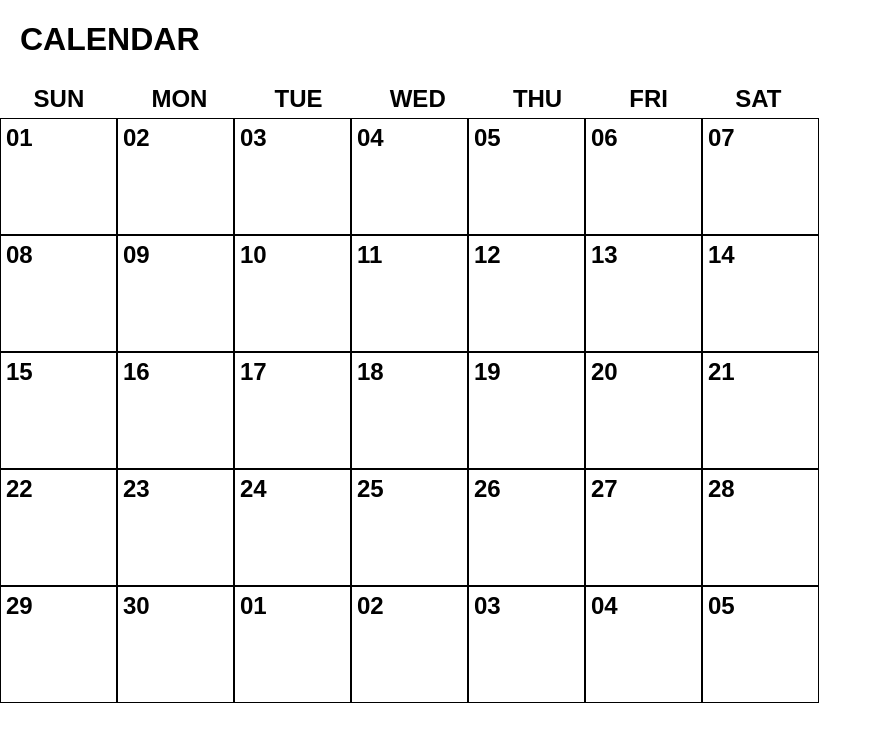
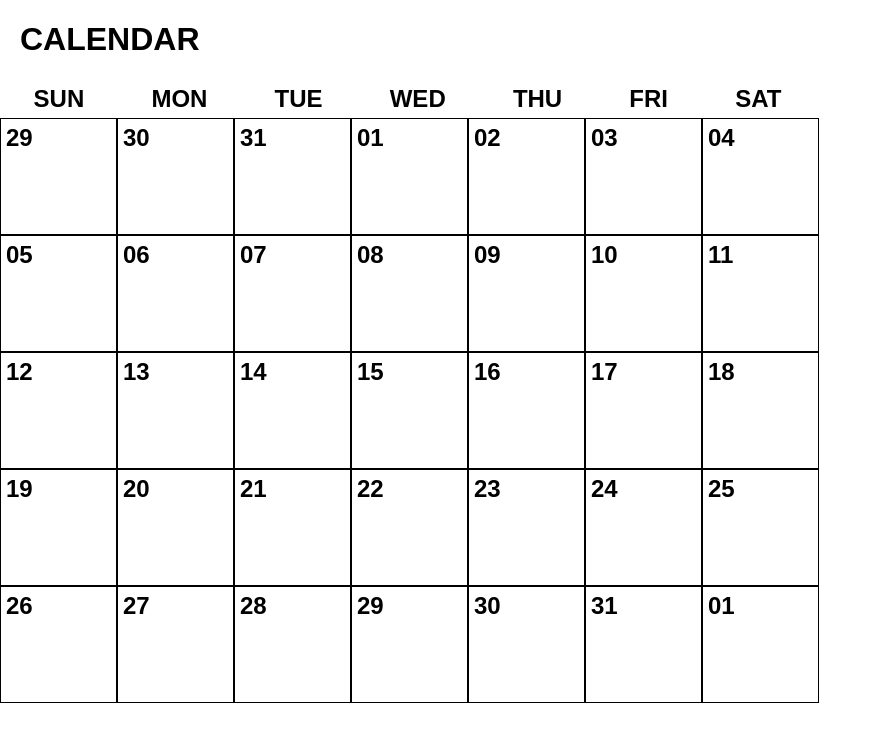
Before and after one commit to mattesongrossman/Calendar_App, a React (Create React App) app in the folder calendar_app/: page /event/login in a window 1280 px wide. Shown: the top 742 px of the page, without its empty margins (0-882 px from the left). Built offline with nearby package versions, Linux system fonts and the light colour scheme.

Commit message:
made makeWeeks into a method that takes a year and month and generates all the weeks and days for that month

```diff
--- a/calendar_app/src/Month/index.js
+++ b/calendar_app/src/Month/index.js
@@ -8,53 +8,26 @@ class Month extends Component {
     this.state = {
       year: '',
       month: '',
-      weeks: []
+      weeks: [],
+      weeksLoaded: false
     }
-    // this.makeCalendar = this.makeCalendar.bind(this);
+    this.makeWeeks = this.makeWeeks.bind(this);
   }
 
   componentDidMount() {
-    // this.makeCalendar();
+    this.makeWeeks('2018', '08');
   }
 
-  // // Maybe make into a function accept a year and a month and return a weeks array
-  // makeCalendar() {
-  //   // Create an empty array of weeks
-  //   let weeks = [];
-  //   // Create a single week array which will contain days
-  //   let week = [];
-  //
-  //   const startDate = moment().clone().startOf('month').startOf('week');
-  //   const endDate = moment().clone().endOf('month').endOf('week');
-  //   // End of the last week of the month will be in the next month, so there's a couple extra days...
-  //
-  //   // Iterate through each numeric day of the month
-  //   while (startDate.isBefore(endDate)) {
-  //     // Push the days into the week array
-  //     week.push(startDate.format('YYYY-MM-DD'));
-  //     // If the day is Saturday, push the current week array into the weeks array and clear the week array
-  //     if (startDate.format('dddd') === 'Saturday') {
-  //       weeks.push(week);
-  //       week = [];
-  //     }
-  //     // Add a day to the start day
-  //     startDate.add(1, 'days');
-  //   }
-  //   console.log('weeks:', weeks);
-  //   this.setState({
-  //     months: weeks
-  //   })
-  // }
-
-  render() {
+  makeWeeks(year, month) {
+    // Grab ^ year and month from url? Just passing a date in for now
     // Create an empty array of weeks
     let weeks = [];
     // Create a single week array which will contain days
     let week = [];
 
-    const startDate = moment().clone().startOf('month').startOf('week');
-    const endDate = moment().clone().endOf('month').endOf('week');
-    // End of the last week of the month will be in the next month, so there's a couple extra days...
+    const startDate = moment(`${year}-${month}`).clone().startOf('month').startOf('week');
+    const endDate = moment(`${year}-${month}`).clone().endOf('month').endOf('week');
+    // Need to figure out how to get rid of the extra days from previous and next month...
 
     // Iterate through each numeric day of the month
     while (startDate.isBefore(endDate)) {
@@ -68,49 +41,45 @@ class Month extends Component {
       // Add a day to the start day
       startDate.add(1, 'days');
     }
-    console.log('weeks:', weeks);
+    console.log('weeks in method:', weeks);
+    this.setState({
+      weeks: weeks,
+      weeksLoaded: true
+    })
+  }
 
-    const week1Elements = weeks[0].map(week => {
-      const splitDate = week.split('-');
-      return <div key={splitDate[2]} className="day"><h2>{splitDate[2]}</h2></div>
+  render() {
+    const weeks = this.state.weeks;
+    console.log(weeks);
+
+    if (this.state.weeksLoaded === false) {
+      return <div className="month">Loading...</div>
+    }
+
+    const weekElements = weeks.map(week => {
+      return week.map(day => {
+        const splitDate = day.split('-');
+        return <div key={day} className="day"><h2>{splitDate[2]}</h2></div>
+      })
     })
-
-    const week2Elements = weeks[1].map(week => {
-      const splitDate = week.split('-');
-      return <div key={splitDate[2]} className="day"><h2>{splitDate[2]}</h2></div>
-    })
-
-    const week3Elements = weeks[2].map(week => {
-      const splitDate = week.split('-');
-      return <div key={splitDate[2]} className="day"><h2>{splitDate[2]}</h2></div>
-    })
-
-    const week4Elements = weeks[3].map(week => {
-      const splitDate = week.split('-');
-      return <div key={splitDate[2]} className="day"><h2>{splitDate[2]}</h2></div>
-    })
-
-    const week5Elements = weeks[4].map(week => {
-      const splitDate = week.split('-');
-      return <div key={splitDate[2]} className="day"><h2>{splitDate[2]}</h2></div>
-    })
+    console.log(weekElements);
 
     return (
       <div className="month">
         <div className="week">
-          {week1Elements}
+          {weekElements[0]}
         </div>
         <div className="week">
-          {week2Elements}
+          {weekElements[1]}
         </div>
         <div className="week">
-          {week3Elements}
+          {weekElements[2]}
         </div>
         <div className="week">
-          {week4Elements}
+          {weekElements[3]}
         </div>
         <div className="week">
-          {week5Elements}
+          {weekElements[4]}
         </div>
       </div>
     )
```
